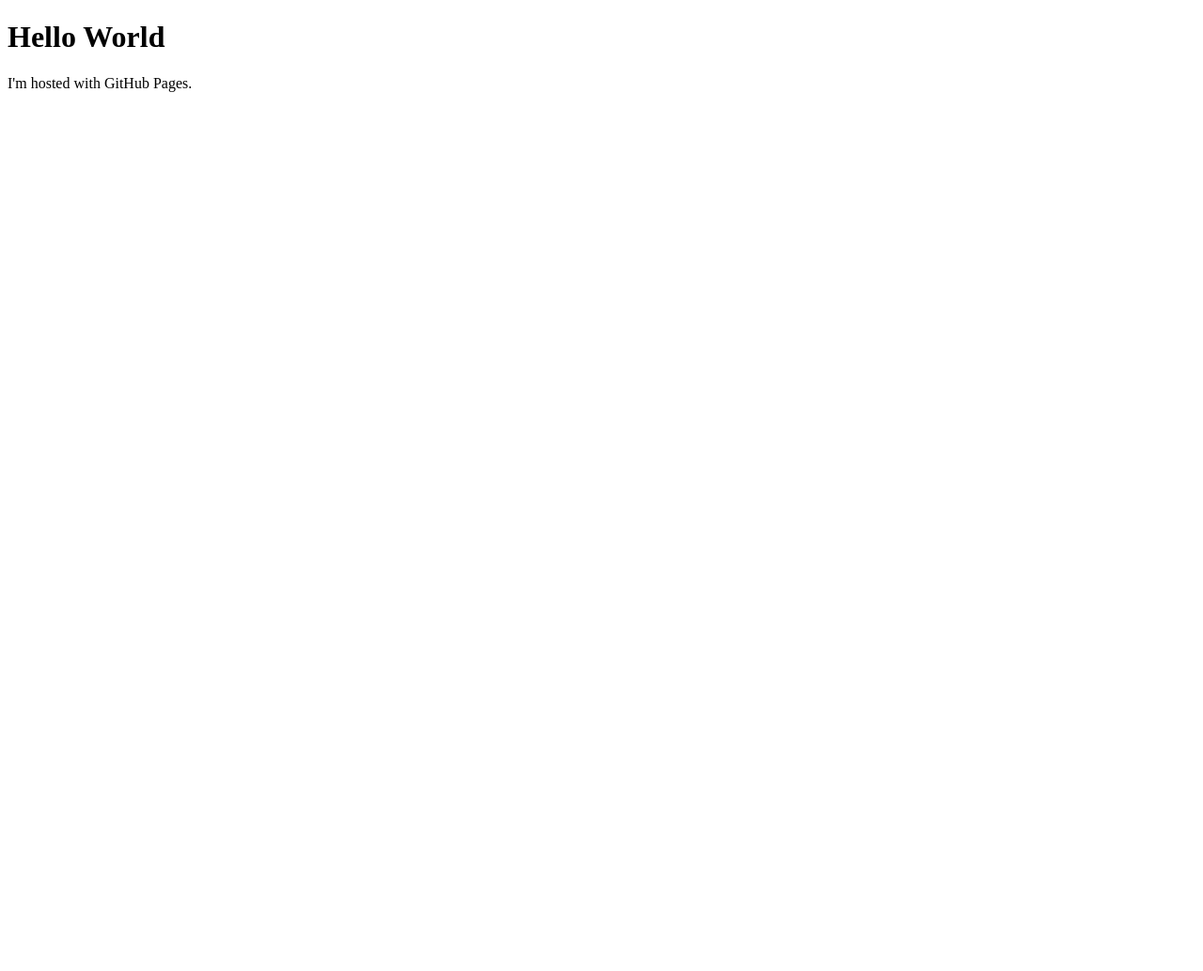
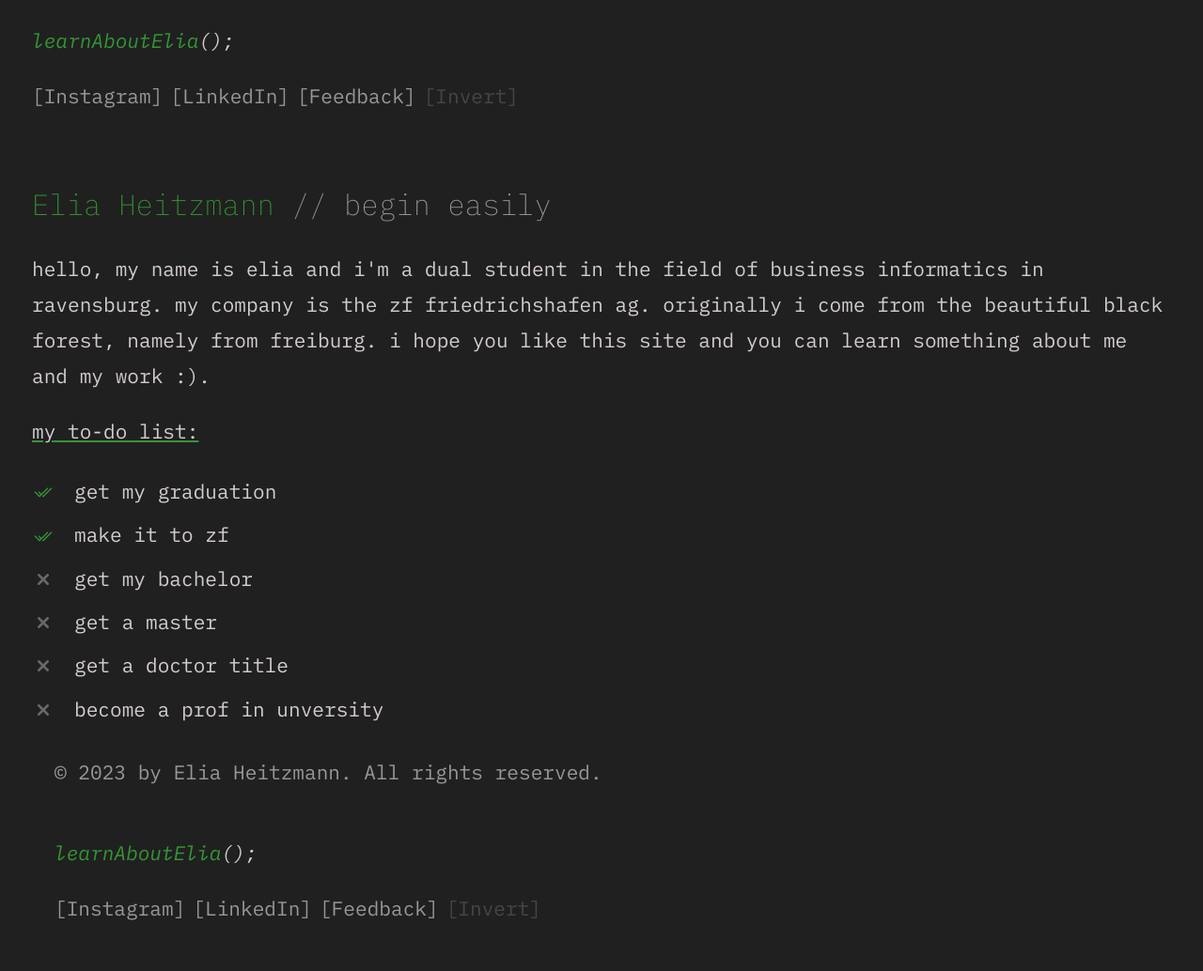
Before and after one commit to heitzmel/heitzmel, a plain HTML site: page index.html in a window 1280 px wide. Shown: the top 1034 px of the page at 94% size. Before the commit the page ends 800 px from the top, so only its background shows below. Drawn offline with Linux system fonts and the light colour scheme.

Commit message:
Copied Elia_Website to the GitHub project

```diff
--- /dev/null
+++ b/css/feedback.css
@@ -0,0 +1,178 @@
+@font-face {
+    font-family: "IBM";
+    src: url(../fonts/IBMPlexMono-Regular.ttf) format("truetype");
+    font-weight: 400;
+    font-style: normal;
+    font-display: swap;
+}
+@font-face {
+    font-family: "IBM";
+    src: url(../fonts/IBMPlexMono-Italic.ttf) format("truetype");
+    font-weight: 400;
+    font-style: italic;
+    font-display: swap;
+}
+@font-face {
+    font-family: "IBM";
+    src: url(../fonts/IBMPlexMono-ExtraLight.ttf) format("truetype");
+    font-weight: 200;
+    font-style: normal;
+    font-display: swap;
+}
+@font-face {
+    font-family: "IBM";
+    src: url(../fonts/IBMPlexMono-ExtraLightItalic.ttf) format("truetype");
+    font-weight: 200;
+    font-style: italic;
+    font-display: swap;
+}
+
+body {
+    --color-black: #202020;
+    --color-white: #d4cccc;
+    --color-grey: #979797;
+    --color-green: #349634;
+    --color-darkgreen: #1a3f1a;
+    --colo-darkgrey:#474646 ;
+    --font: "IBM", monospace;
+    --line: 3ch;
+    --font-scale:0.4vw;
+}
+* {
+    box-sizing: border-box;
+}
+body {
+    margin: 0px;
+    font-family: var(--font);
+    font-weight: 400;
+    font-style: normal;
+    font-size: calc(1rem + var(--font-scale));
+    color: var(--color-white);
+    background-color: var(--color-black);
+    line-height: var(--line);
+}
+header, main, footer {
+    width: 100%;
+    max-width: 1260px;
+    margin: 0 auto;
+    padding: 24px;
+}
+h1 {
+    color: var(--color-green);
+    font-size: calc(1.6rem + var(--font-scale));
+    font-weight: 200;
+    line-height: var(--line);
+    margin:0;
+}
+a {
+    text-decoration: none;
+}
+.link-grey,
+.link-darkgrey{
+    cursor: pointer;
+}
+.text-grey {
+    color: var(--color-grey);
+}
+.text-green {
+    color: var(--color-green);
+}
+.text-white {
+    color: var(--color-white);
+}
+
+.link-grey {
+    color: var(--color-grey);
+}
+.link-grey:hover{
+    color: var(--color-black);
+    background-color: var(--color-green);
+}
+.link-darkgrey {
+    color:var(--colo-darkgrey)
+}
+.link-darkgrey:hover{
+    color: var(--color-black);
+    background-color: var(--color-darkgreen);
+}
+
+nav > ul {
+    list-style: none;
+    padding: 0;
+    display: flex;
+    flex-wrap: wrap;
+    gap: 8px;
+}
+body.invert {
+    --color-black: #eceaea;
+    --color-white: #202020;
+    --color-grey: #464646;
+    --color-green: #106310;
+    --color-darkgreen: #2c8d397e;
+    --color-darkgrey:#474646 ;
+    font-weight: 500;
+
+}
+h1.invert{
+    background-color:#2c8d394f;
+    font-weight: 400;
+}
+#page-logo {
+    font-style: italic;
+}
+li{
+    list-style-type: none;
+}
+#column {
+    width: 40px;
+    padding: 0.3em 0em 0em 0em;
+}
+.underline{
+    text-decoration-line: underline;
+    text-decoration-color: var(--color-green);
+    font-size:110%;
+}
+textarea{
+    font-family: "IBM", monospace;
+}
+form label{
+    display: block;
+    font-size: 0.8em;
+    padding-left: 3px;
+}
+input, textarea {
+    width: 100%;
+    font-size: 0.8em;
+    padding: 4px;
+    font-family: "IBM", monospace;
+    border-radius: 0.5em;
+    border: 1px solid black;
+    outline: none;
+    border: 2px solid var(--color-green);
+}
+
+button[type=submit] {
+    background-color: var(--color-green);
+    cursor: pointer;
+    width: 100%;
+    padding: 0.1%;
+    border-radius: 0.5em;
+    font-family: "IBM", monospace;
+    font-size: 100%;
+}
+
+button[type=submit]:hover {
+    background-color: var(--color-green);
+    box-shadow: 2px 2px 2px rgb(9, 63, 4);
+}
+button[type=submit].invert {
+    background-color: #00e21e7e;
+    cursor: pointer;
+    width: 100%;
+    padding: .3em 0;
+    border-radius: 0.5em;
+}
+button[type=submit]:hover.invert {
+    background-color: #2c8d393d;
+    box-shadow: 2px 2px 2px grey;
+}
--- /dev/null
+++ b/css/style.css
@@ -0,0 +1,145 @@
+@font-face {
+    font-family: "IBM";
+    src: url(../fonts/IBMPlexMono-Regular.ttf) format("truetype");
+    font-weight: 400;
+    font-style: normal;
+    font-display: swap;
+}
+@font-face {
+    font-family: "IBM";
+    src: url(../fonts/IBMPlexMono-Italic.ttf) format("truetype");
+    font-weight: 400;
+    font-style: italic;
+    font-display: swap;
+}
+@font-face {
+    font-family: "IBM";
+    src: url(../fonts/IBMPlexMono-ExtraLight.ttf) format("truetype");
+    font-weight: 200;
+    font-style: normal;
+    font-display: swap;
+}
+@font-face {
+    font-family: "IBM";
+    src: url(../fonts/IBMPlexMono-ExtraLightItalic.ttf) format("truetype");
+    font-weight: 200;
+    font-style: italic;
+    font-display: swap;
+}
+
+body {
+    --color-black: #202020;
+    --color-white: #d4cccc;
+    --color-grey: #979797;
+    --color-green: #349634;
+    --color-darkgreen: #1a3f1a;
+    --colo-darkgrey:#474646 ;
+    --font: "IBM", monospace;
+    --line: 3ch;
+    --font-scale:0.4vw;
+}
+* {
+    box-sizing: border-box;
+}
+body {
+    margin: 0px;
+    font-family: var(--font);
+    font-weight: 400;
+    font-style: normal;
+    font-size: calc(1rem + var(--font-scale));
+    color: var(--color-white);
+    background-color: var(--color-black);
+    line-height: var(--line);
+}
+header, main, footer {
+    width: 100%;
+    max-width: 1260px;
+    margin: 0 auto;
+    padding: 24px;
+}
+h1 {
+    color: var(--color-green);
+    font-size: calc(1.6rem + var(--font-scale));
+    font-weight: 200;
+    line-height: var(--line);
+    margin:0;
+}
+a {
+    text-decoration: none;
+}
+.link-grey,
+.link-darkgrey{
+    cursor: pointer;
+}
+.text-grey {
+    color: var(--color-grey);
+}
+.text-green {
+    color: var(--color-green);
+}
+.text-white {
+    color: var(--color-white);
+}
+
+.link-grey {
+    color: var(--color-grey);
+}
+.link-grey:hover{
+    color: var(--color-black);
+    background-color: var(--color-green);
+}
+.link-darkgrey {
+    color:var(--colo-darkgrey)
+}
+.link-darkgrey:hover{
+    color: var(--color-black);
+    background-color: var(--color-darkgreen);
+}
+
+nav > ul {
+    list-style: none;
+    padding: 0;
+    display: flex;
+    flex-wrap: wrap;
+    gap: 8px;
+}
+body.invert {
+    --color-black: #eceaea;
+    --color-white: #202020;
+    --color-grey: #464646;
+    --color-green: #106310;
+    --color-darkgreen: #2c8d397e;
+    --color-darkgrey:#474646 ;
+    font-weight: 500;
+
+}
+h1.invert{
+    background-color:#2c8d394f;
+    font-weight: 400;
+}
+#page-logo {
+    font-style: italic;
+}
+.check-list-checked::before {
+    display: table;
+  width: 100%;
+  height: 10em;
+}
+
+.check-list-unchecked::before {
+    display: flex;
+    justify-content: center;
+    align-items: center;
+    height: 800px;
+}
+li{
+    list-style-type: none;
+}
+#column {
+    width: 40px;
+    padding: 0.3em 0em 0em 0em;
+}
+.underline{
+    text-decoration-line: underline;
+    text-decoration-color: var(--color-green);
+}
--- a/index.html
+++ b/index.html
@@ -1,7 +1,103 @@
 <!DOCTYPE html>
-<html>
+<html lang="de">
+<head>
+    <meta charset="UTF-8"/>
+    <meta http-equiv="X-UA-Compatible" content="IE=edge"/>
+    <meta name="viewport" content="width=device-width, initial-scale=1.0"/>
+    <title>Elia Heitzmann // begin easily</title>
+    <meta name="description" content="Elia Heitzmann"/>
+    <link rel="shortcut icon" href="./pictures/Favicon.png">
+    <link rel="stylesheet" href="./css/style.css">
+</head>
 <body>
-<h1>Hello World</h1>
-<p>I'm hosted with GitHub Pages.</p>
+    <header>
+        <div id="page-logo">
+            <a href="index.html" class="text-green">
+                learnAboutElia<span class="text-white">();</span>
+            </a>
+        </div>
+            <nav>
+            <ul>
+                <li><a href="https://www.instagram.com/309.eliaa/" class="link-grey"> [Instagram] </a> </li>
+                <li><a href="https://www.linkedin.com/in/elia-heitzmann-504380245/" class="link-grey"> [LinkedIn] </a> </li>
+                <li><a href="feedback.html" class="link-grey"> [Feedback] </a> </li>
+                <li><span id="invertButton" class="link-darkgrey"> [Invert]</span> </li>
+            </ul>
+        </nav>
+    </header>
+    <main>
+        <h1><span><span>Elia Heitzmann </span><span class="text-grey"> // begin easily</span></span></h1>
+        <p>
+            hello, my name is elia and i'm a dual student in the field of business informatics in ravensburg. my company is the zf friedrichshafen ag.
+            originally i come from the beautiful black forest, namely from freiburg. i hope you like this site and you can learn something about me and my work :).
+        </p>
+        <p class="underline">
+            my to-do list:
+        </p>
+        <table>
+            <tr><td  id="column"> <img src="./pictures/checked.png" alt="checked" class="check-list-checked"/> </td><td>get my graduation</td></tr>
+            <tr><td  id="column"> <img src="./pictures/checked.png" alt="checked" class="check-list-checked"/> </td><td>make it to zf</td></tr>
+            <tr><td  id="column"><img src="./pictures/notchecked.png" alt="unchecked" class="check-list-unchecked"/></td><td>get my bachelor</td></tr>
+            <tr><td  id="column"><img src="./pictures/notchecked.png" alt="unchecked" class="check-list-unchecked"/></td><td>get a master</td></tr>
+            <tr><td  id="column"><img src="./pictures/notchecked.png" alt="unchecked" class="check-list-unchecked"/></td><td>get a doctor title</td></tr>
+            <tr><td  id="column"><img src="./pictures/notchecked.png" alt="unchecked" class="check-list-unchecked"/> </td><td>become a prof in unversity</td></tr>
+        </table>
+    <footer>
+        <div class="text-grey">
+            &copy; <span id="currentYear"></span> by Elia Heitzmann. All rights reserved.
+        </div>
+    </footer>
 </body>
+<script src="js/app.js"></script>
+<!DOCTYPE html>
+<html lang="de">
+<head>
+    <meta charset="UTF-8"/>
+    <meta http-equiv="X-UA-Compatible" content="IE=edge"/>
+    <meta name="viewport" content="width=device-width, initial-scale=1.0"/>
+    <title>Elia Heitzmann // begin easily</title>
+    <meta name="description" content="Elia Heitzmann"/>
+    <link rel="shortcut icon" href="./pictures/Favicon.png">
+    <link rel="stylesheet" href="./css/style.css">
+</head>
+<body>
+    <header>
+        <div id="page-logo">
+            <a href="index.html" class="text-green">
+                learnAboutElia<span class="text-white">();</span>
+            </a>
+        </div>
+            <nav>
+            <ul>
+                <li><a href="https://www.instagram.com/309.eliaa/" class="link-grey"> [Instagram] </a> </li>
+                <li><a href="https://www.linkedin.com/in/elia-heitzmann-504380245/" class="link-grey"> [LinkedIn] </a> </li>
+                <li><a href="feedback.html" class="link-grey"> [Feedback] </a> </li>
+                <li><span id="invertButton" class="link-darkgrey"> [Invert]</span> </li>
+            </ul>
+        </nav>
+    </header>
+    <main>
+        <h1><span><span>Elia Heitzmann </span><span class="text-grey"> // begin easily</span></span></h1>
+        <p>
+            hello, my name is elia and i'm a dual student in the field of business informatics in ravensburg. my company is the zf friedrichshafen ag.
+            originally i come from the beautiful black forest, namely from freiburg. i hope you like this site and you can learn something about me and my work :).
+        </p>
+        <p class="underline">
+            my to-do list:
+        </p>
+        <table>
+            <tr><td  id="column"> <img src="./pictures/checked.png" alt="checked" class="check-list-checked"/> </td><td>get my graduation</td></tr>
+            <tr><td  id="column"> <img src="./pictures/checked.png" alt="checked" class="check-list-checked"/> </td><td>make it to zf</td></tr>
+            <tr><td  id="column"><img src="./pictures/notchecked.png" alt="unchecked" class="check-list-unchecked"/></td><td>get my bachelor</td></tr>
+            <tr><td  id="column"><img src="./pictures/notchecked.png" alt="unchecked" class="check-list-unchecked"/></td><td>get a master</td></tr>
+            <tr><td  id="column"><img src="./pictures/notchecked.png" alt="unchecked" class="check-list-unchecked"/></td><td>get a doctor title</td></tr>
+            <tr><td  id="column"><img src="./pictures/notchecked.png" alt="unchecked" class="check-list-unchecked"/> </td><td>become a prof in unversity</td></tr>
+        </table>
+    <footer>
+        <div class="text-grey">
+            &copy; <span id="currentYear"></span> by Elia Heitzmann. All rights reserved.
+        </div>
+    </footer>
+</body>
+<script src="js/app.js"></script>
 </html>
--- /dev/null
+++ b/js/app.js
@@ -0,0 +1,29 @@
+//Für den ganzen Body
+document.addEventListener("DOMContentLoaded", () => {
+    if(localStorage.getItem("theme") == "invert") {
+        document.querySelector("body").classList.add("invert");
+    }
+
+    let currentTime = new Date();
+    let year = currentTime.getFullYear();
+    document.querySelector('#currentYear').innerHTML = year;
+});
+document.querySelector("#invertButton").addEventListener("click", () => {
+    document.querySelector("body").classList.toggle("invert");
+    if(localStorage.getItem("theme") == "invert") {
+        localStorage.setItem("theme", "");
+    }
+    else {
+        localStorage.setItem("theme", "invert");
+    }
+});
+
+//Für die Überschrift im h1
+document.addEventListener("DOMContentLoaded", () => {
+    if(localStorage.getItem("theme") == "invert") {
+        document.querySelector("h1").classList.add("invert");
+    }
+});
+document.querySelector("#invertButton").addEventListener("click", () => {
+    document.querySelector("h1").classList.toggle("invert");
+});
```
Also changed, not shown: feedback.html (added, +59 -0 lines), js/feedback.js (added, +59 -0 lines), fonts/IBMPlexMono-ExtraLight.ttf (added), fonts/IBMPlexMono-ExtraLightItalic.ttf (added), fonts/IBMPlexMono-Italic.ttf (added), fonts/IBMPlexMono-Regular.ttf (added), pictures/Favicon.png (added), pictures/checked.png (added), pictures/notchecked.png (added).
